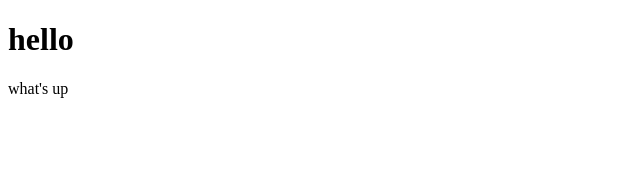
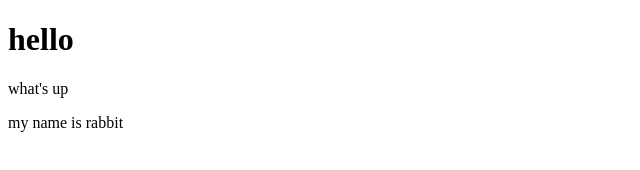
Before and after one commit to chena11356/multifactorial, a plain HTML site: page index.html in a window 1280 px wide. Shown: the whole page, without its empty margins (0-640 px from the left). Drawn offline with Linux system fonts and the light colour scheme.

Commit message:
my name is rabbit

```diff
--- a/index.html
+++ b/index.html
@@ -15,6 +15,7 @@
 <body>
     <h1>hello</h1>
     <p>what's up</p>
+    <p>my name is rabbit</p>
   <script src="js/scripts.js"></script>
 </body>
 </html>
```
